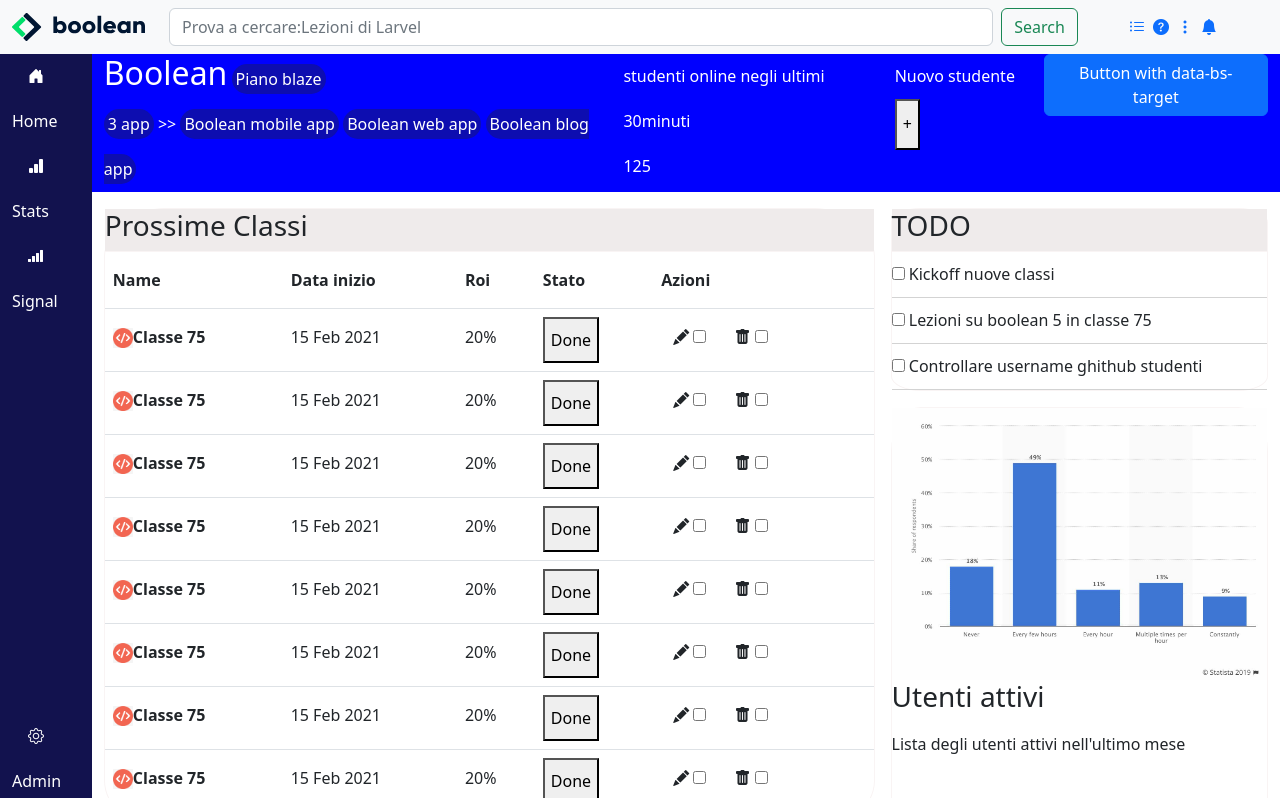
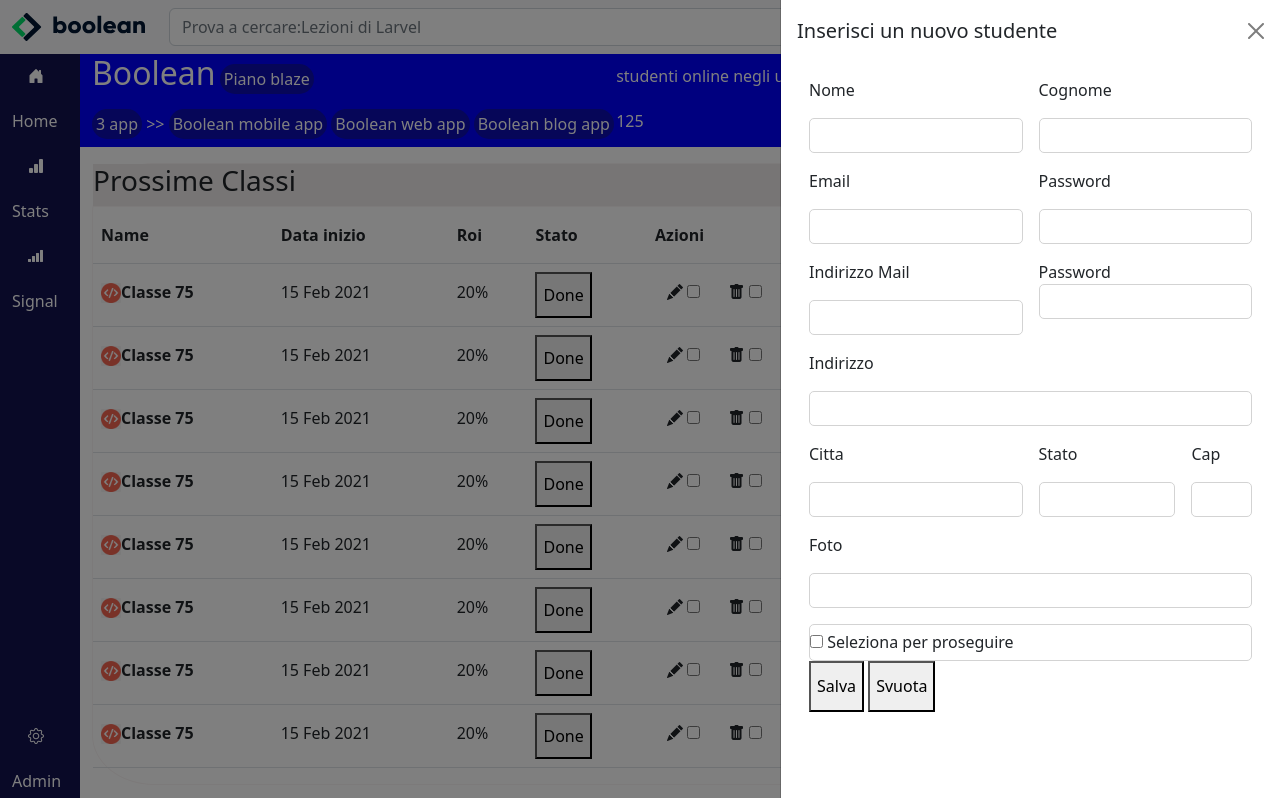
Before and after one commit to Catiflam/Bootstrap-Dashboard, a plain HTML site: page index.html in a window 1280 px wide. Both pictures are taken after a click on the button "Button with data-bs-target". Shown: the top 798 px of the page. Drawn offline with nearby package versions, Linux system fonts and the light colour scheme.

Commit message:
edit-fix

```diff
--- a/css/style.css
+++ b/css/style.css
@@ -19,6 +19,7 @@
 .main-content {
 	flex-grow: 1;
 	background-color: white;
+	overflow: auto;
 }
 
 .main-head {
@@ -71,7 +72,18 @@
 	cursor: pointer;
 }
 
-@media screen and (max-width: 786px) {
+.box.short {
+	min-height: 35px;
+	line-height: 35px;
+	border: 1px solid lightgray;
+	border-radius: 5px;
+}
+
+.offcanvas.offcanvas-end {
+	width: 100%;
+}
+
+@media screen and (min-width: 786px) {
 	.sidebar {
 		width: 150px;
 	}
@@ -79,8 +91,12 @@
 	.main-content {
 		width: calc(100% - 150px);
 	}
+
+	.offcanvas.offcanvas-end {
+		width: 500px;
+	}
 }
-@media screen and (max-width: 576px) {
+@media screen and (min-width: 576px) {
 	.sidebar {
 		width: 80px;
 	}
--- a/index.html
+++ b/index.html
@@ -84,7 +84,7 @@
 							<span>Nuovo studente</span>
 							<button>+</button>
 						</div>
-						<button class="btn btn-primary" type="button" data-bs-toggle="offcanvas" data-bs-target="#offcanvasExample" aria-controls="offcanvasExample">Button with data-bs-target</button>
+						<button class="btn btn-primary" type="button" data-bs-toggle="offcanvas" data-bs-target="#offcanvasAddstudent" aria-controls="offcanvasAddstudent">Button with data-bs-target</button>
 					</div>
 				</header>
 				<!-- MIDDLE-CARD -->
@@ -325,15 +325,71 @@
 					</div>
 				</div>
 
-				<div class="offcanvas offcanvas-start" tabindex="-1" id="offcanvasExample" aria-labelledby="offcanvasExampleLabel">
+				<div class="offcanvas offcanvas-end" tabindex="-1" id="offcanvasAddstudent" aria-labelledby="offcanvasAddstudentLabel">
 					<div class="offcanvas-header">
-						<h5 class="offcanvas-title" id="offcanvasExampleLabel">Offcanvas</h5>
+						<h5 class="offcanvas-title" id="offcanvasAddstudentLabel">Inserisci un nuovo studente</h5>
 						<button type="button" class="btn-close" data-bs-dismiss="offcanvas" aria-label="Close"></button>
 					</div>
 					<div class="offcanvas-body">
-						<div>Some text as placeholder. In real life you can have the elements you have chosen. Like, text, images, lists, etc.</div>
+						<div class="container-fluid">
+							<div class="row g-3">
+								<div class="col-12 col-md-6">
+									<p>Nome</p>
+									<div class="box short"></div>
+								</div>
+								<div class="col-12 col-md-6">
+									<p>Cognome</p>
+									<div class="box short"></div>
+								</div>
+								<div class="col-12 col-md-6">
+									<p>Email</p>
+									<div class="box short"></div>
+								</div>
+								<div class="col-12 col-md-6">
+									<p>Password</p>
+									<div class="box short"></div>
+								</div>
+								<div class="col-12 col-md-6">
+									<p>Indirizzo Mail</p>
+									<div class="box short"></div>
+								</div>
+								<div class="col-12 col-md-6">
+									Password
+									<div class="box short"></div>
+								</div>
+								<div class="col-12">
+									<p>Indirizzo</p>
+									<div class="box short"></div>
+								</div>
+								<div class="col-12 col-md-6">
+									<p>Citta</p>
+									<div class="box short"></div>
+								</div>
+								<div class="col-12 col-md-4">
+									<p>Stato</p>
+									<div class="box short"></div>
+								</div>
+								<div class="col-12 col-md-2">
+									<p>Cap</p>
+									<div class="box short"></div>
+								</div>
+								<div class="col-12">
+									<p>Foto</p>
+									<div class="box short"></div>
+								</div>
+								<div class="col-12">
+									<div class="box short"><input type="checkbox" /> Seleziona per proseguire</div>
+									<div class="col-12">
+										<div class="box">
+											<button>Salva</button>
+											<button>Svuota</button>
+										</div>
+									</div>
+								</div>
+							</div>
+						</div>
+
 						<div class="dropdown mt-3">
-							<button class="btn btn-secondary dropdown-toggle" type="button" data-bs-toggle="dropdown">Dropdown button</button>
 							<ul class="dropdown-menu">
 								<li><a class="dropdown-item" href="#">Action</a></li>
 								<li><a class="dropdown-item" href="#">Another action</a></li>
@@ -344,5 +400,7 @@
 				</div>
 			</div>
 		</div>
+		<!-- JAVASCRIPT -->
+		<script src="https://cdn.jsdelivr.net/npm/bootstrap@5.2.3/dist/js/bootstrap.bundle.min.js" integrity="sha384-kenU1KFdBIe4zVF0s0G1M5b4hcpxyD9F7jL+jjXkk+Q2h455rYXK/7HAuoJl+0I4" crossorigin="anonymous"></script>
 	</body>
 </html>
```
